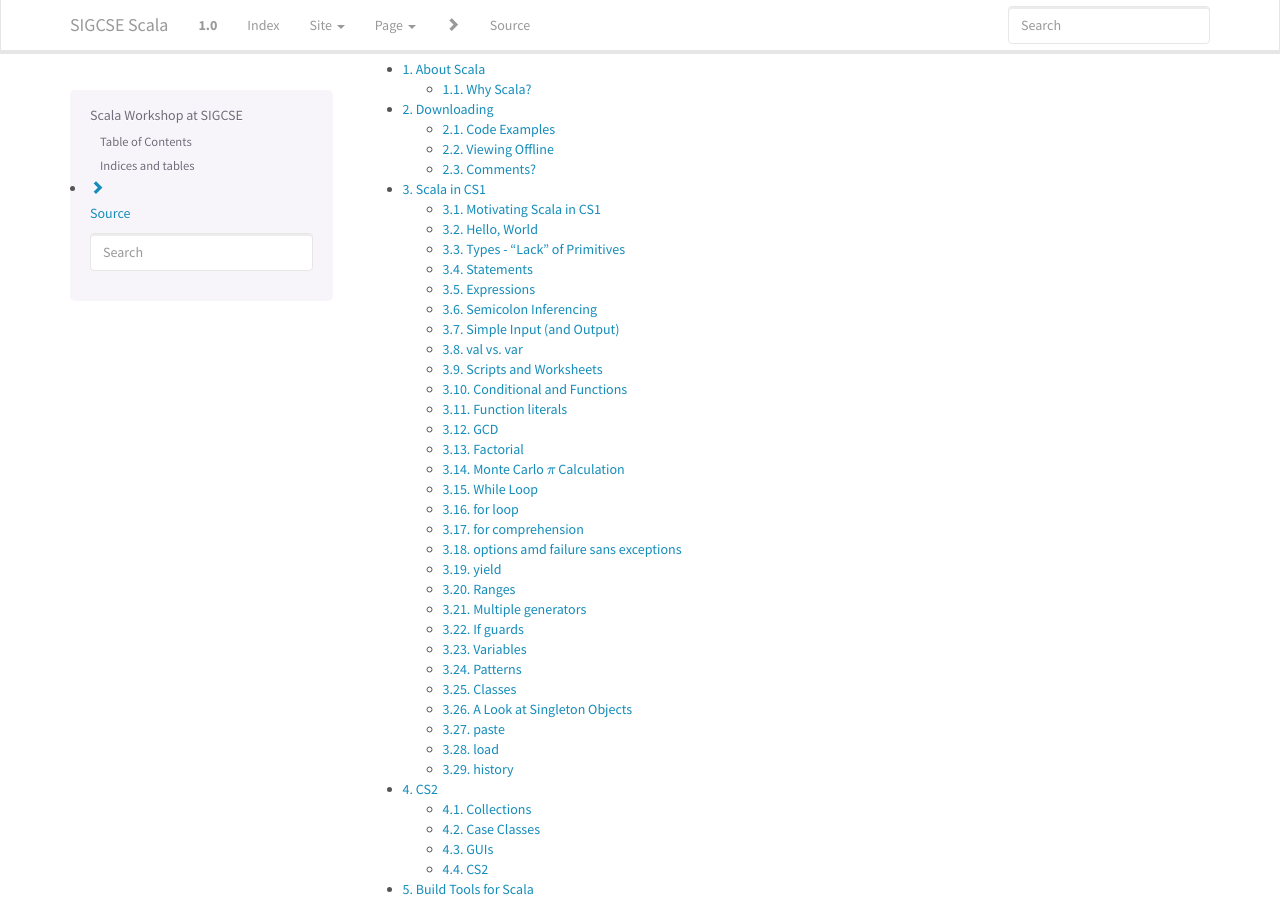
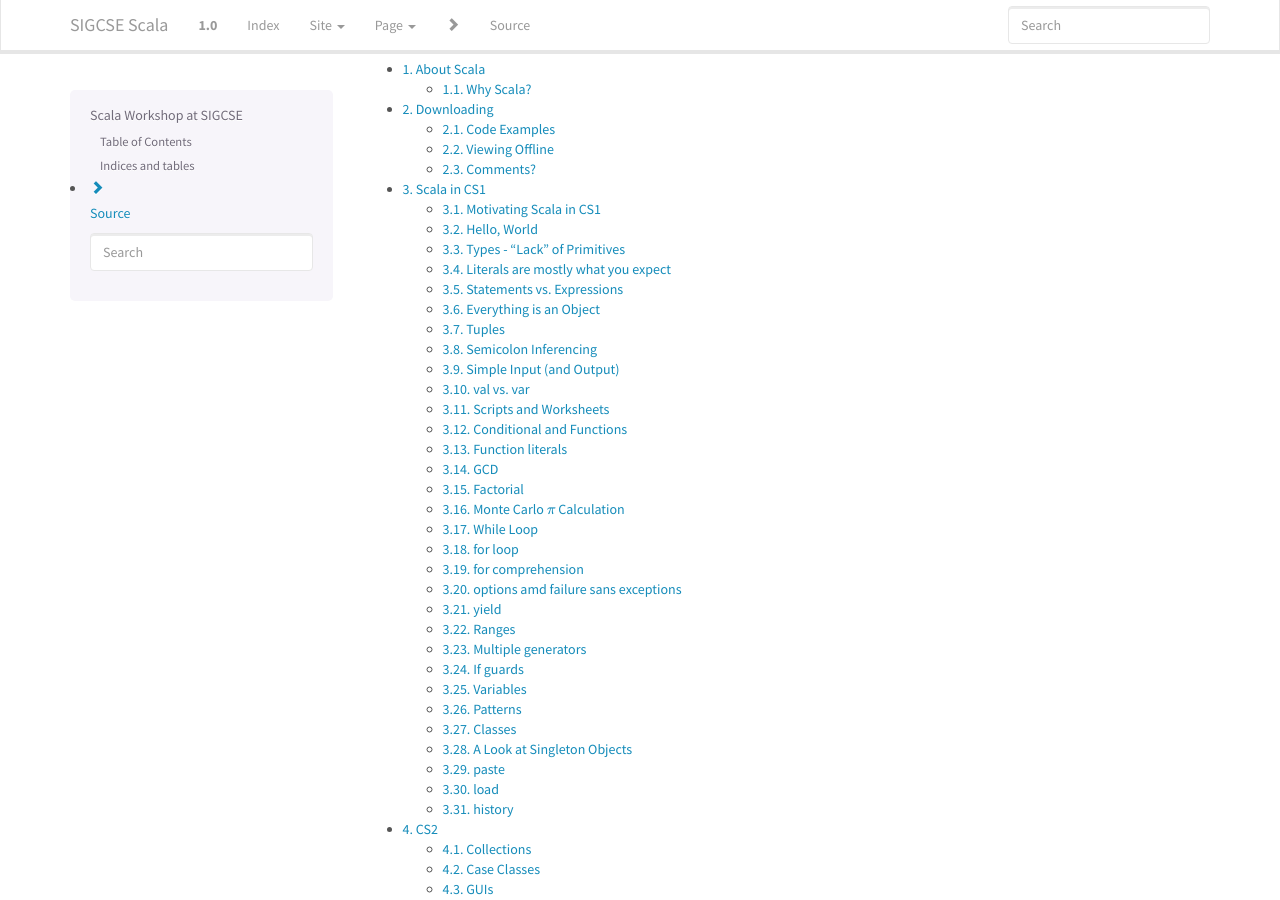
Before and after one commit to LoyolaChicagoBooks/scalaworkshop, a Sphinx documentation site: the page built from source/index.rst, in a window 1280 px wide and 900 px high, scrolled down 328 px. Built offline with Sphinx 7.4.7, drawn with Linux system fonts in a browser that asks for light colours; some of the changed lines change nothing that is shown.

Commit message:
literals, everything is an object, tuples

```diff
--- a/source/cs1.rst
+++ b/source/cs1.rst
@@ -80,18 +80,181 @@
    toDouble       toFloat        toInt          toLong         toShort
    toString       unary_+        unary_-        unary_~        |
 
-Statements
-~~~~~~~~~~~~~
 
-.. todo::
+Literals are mostly what you expect
+~~~~~~~~~~~~~~~~~~~~~~~~~~~~~~~~~~~~~~~~~
 
-   George working on this.
+Integers
 
-Expressions
-~~~~~~~~~~~~~~~~~~
-.. todo::
+.. code-block:: scala
 
-   George working on this.
+   scala> val a = 95
+   a: Int = 95
+
+   scala> val b = -95
+   b: Int = -95
+
+Octal and Hexadecimal
+
+.. code-block:: scala
+
+   scala> val c = 039
+   <console>:1: error: malformed integer number
+          val c = 039
+                  ^
+
+   scala> val c = 037
+   warning: there were 1 deprecation warning(s); re-run with -deprecation for details
+   c: Int = 31
+
+   scala> val d = 0xff
+   d: Int = 255
+
+   scala> val d = 0xffac
+   d: Int = 65452
+
+Double and Float
+
+.. code-block:: scala
+
+   scala> val e = 1.34e-7
+   e: Double = 1.34E-7
+
+   scala> val f = 1.34e-7f
+   f: Float = 1.34E-7
+
+
+Statements vs. Expressions
+~~~~~~~~~~~~~~~~~~~~~~~~~~~~~
+
+Scala eschews statements as a general rule in favor of expressions (which produce values), owing to its functional heritage, which emphasizes the composition of functions to effect computation.
+
+In practice, however, many expressions, however, behave like statements as they produce ``Unit`` as
+a result.
+
+A notable consequence of this language decision is that some constructs are not provided in
+Scala, including the familiar break and continue (found in loops).
+
+Everything is an Object
+~~~~~~~~~~~~~~~~~~~~~~~~~~
+
+Scala is not designed in a vacuum. Its heritage is one shared with Java, even if its ideas have value
+above and beyond Java. Everything is achieved in Scala with *objects*, although you can do a tremendous amount of programming before ever writing a *class* per se.
+
+There are two consequences to this decision:
+
+- There are no primitive types per se. Every one of the literals discussed previously is an object.
+  This eliminates the need to distinguish ``int`` from ``Integer`` (a major pain point for Java prior
+  to boxing/unboxing support).
+
+- There are very few keywords in Scala. Even when you encounter something that you think is a keyword,
+  it is often just a method call. A really good example is the concept of mapping (map) from functional
+  programming, which is a method common to just about every Scala collection.
+
+Let's look at a couple of examples of methods. Here is an example of how to see the methods available
+to an ``Int`` instance:
+
+.. code-block:: scala
+
+scala> a.<tab>
+%              &              *              +              -
+/              >              >=             >>             >>>
+^              asInstanceOf   isInstanceOf   toByte         toChar
+toDouble       toFloat        toInt          toLong         toShort
+toString       unary_+        unary_-        unary_~        |
+
+Where you see ``<tab>``, you can use a feature known as *tab completion* in the REPL to see the options
+available to value ``a``. You'll notice one thing immediately, especially if you are familiar with Java:
+operator overloading! That's right, every operator is a method.
+
+Let's use the ``+`` method:
+
+.. code-block:: scala
+
+   scala> a.+(3)
+   res5: Int = 98
+
+   scala> a + 3
+   res6: Int = 98
+
+
+Let's convert an Int to a Float:
+
+.. code-block:: scala
+
+   scala> val b = a.toFloat
+   b: Float = 95.0
+
+You can also invoke methods like ``toFloat`` (which take no parameters) without using dots. We will
+take advantage of this syntax as part of good Scala style (in many of our examples).
+
+.. code-block:: scala
+
+   scala> val b = a.toFloat
+   b: Float = 95.0
+
+We're going to look at more *advanced* objects later (Scala collections) but this should give you
+a taste of what is possible.
+
+Tuples
+~~~~~~~~
+
+A language feature that was popularized (but not invented) by the Python language are tuples. Tuples
+eliminate the need for unwanted uses of a class for grouping multiple values. Let's take a quick
+look.
+
+.. code-block:: scala
+
+   scala> val t = (3, 4)
+   t: (Int, Int) = (3,4)
+
+   scala> val u = (3.0, 4.0)
+   u: (Double, Double) = (3.0,4.0)
+
+   scala> val v = (3.0, 4)
+   v: (Double, Int) = (3.0,4)
+
+Notice that Scala infers the type of each one of these value definitions.
+
+When working with a tuple, you're really working with an object. You can inspect the methods that
+are available using the tab completion method shown previously.
+
+.. code-block:: scala
+
+   scala> t.
+   _1                _2                asInstanceOf      canEqual
+   copy              isInstanceOf      productArity      productElement
+   productIterator   productPrefix     swap              toString
+
+   scala> u.
+   _1                _2                asInstanceOf      canEqual
+   copy              isInstanceOf      productArity      productElement
+   productIterator   productPrefix     swap              toString
+
+   scala> v.
+   _1                _2                asInstanceOf      canEqual
+   copy              isInstanceOf      productArity      productElement
+   productIterator   productPrefix     swap              toString
+
+You can inspect the components of a tuple by using the ``_1``, ``_2``, ... methods.
+
+.. code-block:: scala
+
+   scala> t._1
+   res9: Int = 3
+
+   scala> t._2
+   res10: Int = 4
+
+You'll obviously not want to use these names to refer to the components of a tuple. Using
+pattern matching, you can extract the components of a tuple and *bind* them to proper names.
+For example, if your tuple represents an (x, y) pair, you are likely to use a match expression
+like this:
+
+.. code-block:: scala
+
+   scala> t match { case (x, y) => println(s"($x, $y)") }
+   (3, 4)
 
 
 Semicolon Inferencing
```
